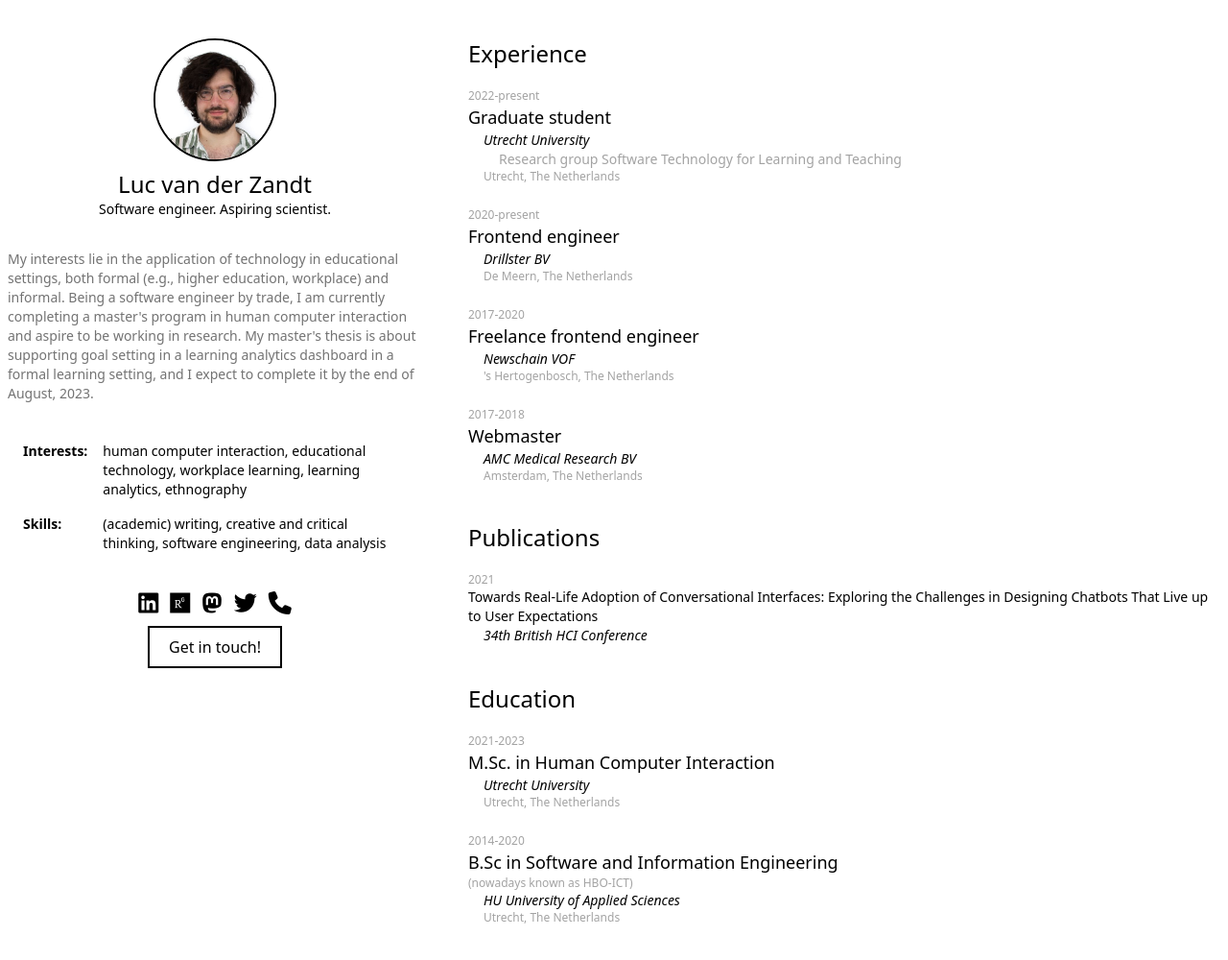
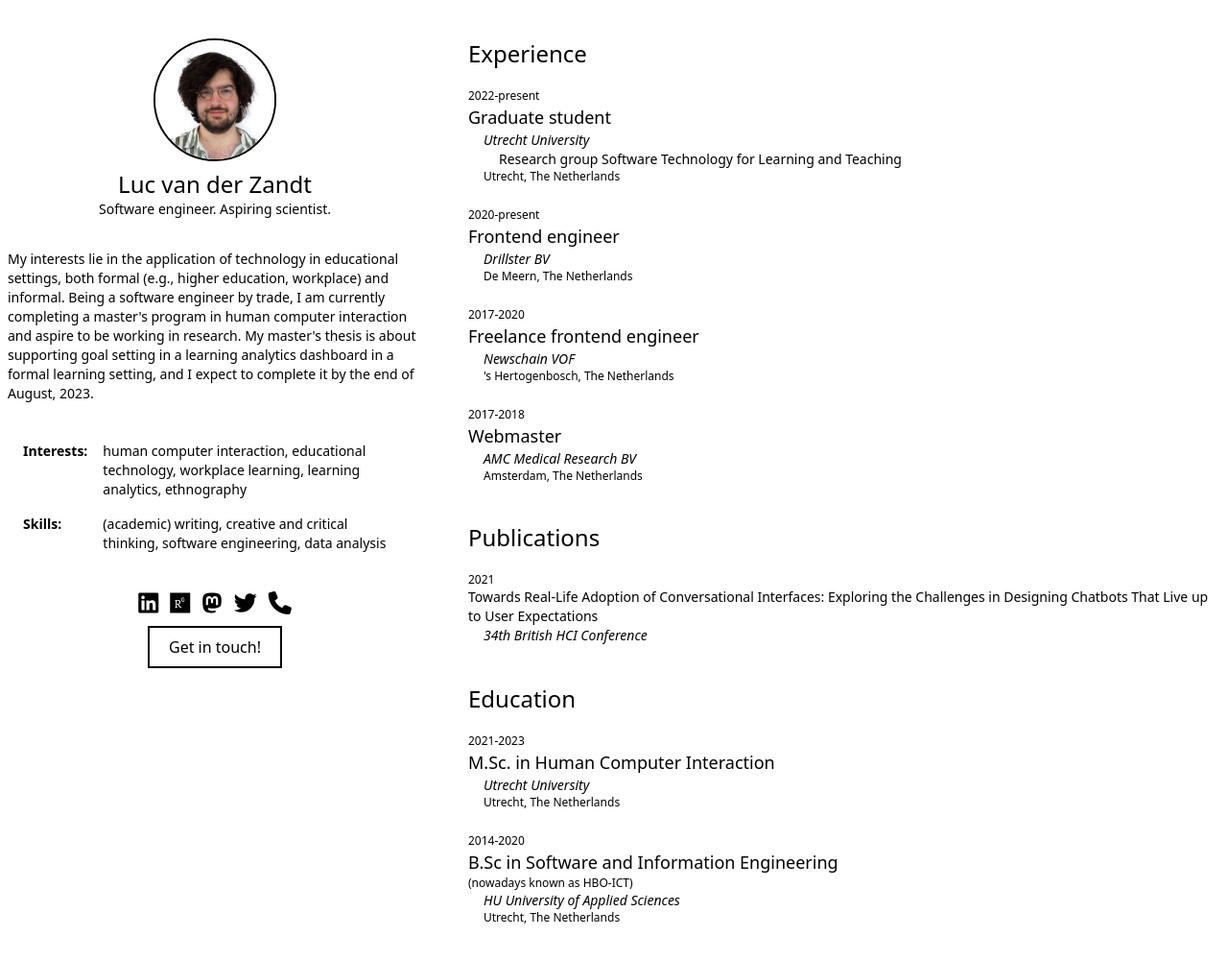
Before and after one commit to lucvanderzandt/lucvanderzandt.github.io, a plain HTML site: page index.html in a window 1280 px wide. Shown: the whole page at 96% size. Drawn offline with nearby package versions, Linux system fonts and the light colour scheme.

Commit message:
Update index.html

```diff
--- a/index.html
+++ b/index.html
@@ -29,7 +29,7 @@
             <!-- Introduction -->
             <div class="text-center text-sm">
                 <div>Software engineer. Aspiring scientist.</div>
-                <div class="mt-8 text-left text-neutral-500">
+                <div class="mt-8 text-left text-opacity-75">
                     My interests lie in the application of technology in educational settings, both formal (e.g., higher education, workplace) and informal. Being a software engineer by trade, I am currently completing a master's program in human computer interaction and aspire to be working in research. My master's thesis is about supporting goal setting in a learning analytics dashboard in a formal learning setting, and I expect to complete it by the end of August, 2023.
                 </div>
             </div>
@@ -49,14 +49,14 @@
             <!-- Contact information -->
             <div class="w-fit mx-auto my-3">
                 <a href="https://www.linkedin.com/in/lucvanderzandt/" target="_blank"><i
-                        class="fa-xl fa-brands fa-linkedin hover:text-neutral-400 mr-2"></i></a>
+                        class="fa-xl fa-brands fa-linkedin hover:text-opacity-75 mr-2"></i></a>
                 <a href="https://www.researchgate.net/profile/Luc-Van-Der-Zandt" target="_blank"><i
-                        class="fa-xl fa-brands fa-researchgate hover:text-neutral-400 mr-2"></i></a>
+                        class="fa-xl fa-brands fa-researchgate hover:text-opacity-75 mr-2"></i></a>
                 <a href="https://hci.social/@lucvanderzandt" target="_blank"><i
-                        class="fa-xl fa-brands fa-mastodon hover:text-neutral-400 mr-2"></i></a>
+                        class="fa-xl fa-brands fa-mastodon hover:text-opacity-75 mr-2"></i></a>
                 <a href="https://twitter.com/lucvanderzandt" target="_blank"><i
-                        class="fa-xl fa-brands fa-twitter hover:text-neutral-400 mr-2"></i></a>
-                <a href="tel:+31617692626"><i class="fa-solid fa-xl fa-phone hover:text-neutral-400"></i></a>
+                        class="fa-xl fa-brands fa-twitter hover:text-opacity-75 mr-2"></i></a>
+                <a href="tel:+31617692626"><i class="fa-solid fa-xl fa-phone hover:text-opacity-75"></i></a>
             </div>
 
             <!-- Contact me button, preferable contact method -->
@@ -73,31 +73,31 @@
 
                 <div class="text-sm my-5 text-left">
                     <div class="mb-6">
-                        <div class="text-xs text-neutral-400">2022-present</div>
+                        <div class="text-xs text-opacity-75">2022-present</div>
                         <h2 class="text-lg">Graduate student</h2>
                         <a href="https://www.uu.nl" class="pl-4 italic hover:underline">Utrecht University</a><br>
                         <a href="https://www.uu.nl/en/research/software/software-technology-for-learning-and-teaching"
-                            class="block pl-8 text-neutral-400 hover:underline">Research group Software Technology for
+                            class="block pl-8  text-opacity-75 hover:underline">Research group Software Technology for
                             Learning and Teaching</a>
-                        <div class="pl-4 text-xs text-neutral-400">Utrecht, The Netherlands</div>
+                        <div class="pl-4 text-xs text-opacity-75">Utrecht, The Netherlands</div>
                     </div>
                     <div class="mb-6">
-                        <div class="text-xs text-neutral-400">2020-present</div>
+                        <div class="text-xs text-opacity-75">2020-present</div>
                         <h2 class="text-lg">Frontend engineer</h2>
                         <a href="https://drillster.com" class="pl-4 italic hover:underline">Drillster BV</a>
-                        <div class="pl-4 text-xs text-neutral-400">De Meern, The Netherlands</div>
+                        <div class="pl-4 text-xs text-opacity-75">De Meern, The Netherlands</div>
                     </div>
                     <div class="mb-6">
-                        <div class="text-xs text-neutral-400">2017-2020</div>
+                        <div class="text-xs text-opacity-75">2017-2020</div>
                         <h2 class="text-lg">Freelance frontend engineer</h2>
                         <a href="https://newschain.nl" class="pl-4 italic hover:underline">Newschain VOF</a>
-                        <div class="pl-4 text-xs text-neutral-400">'s Hertogenbosch, The Netherlands</div>
+                        <div class="pl-4 text-xs text-opacity-75">'s Hertogenbosch, The Netherlands</div>
                     </div>
                     <div class="mb-6">
-                        <div class="text-xs text-neutral-400">2017-2018</div>
+                        <div class="text-xs text-opacity-75">2017-2018</div>
                         <h2 class="text-lg">Webmaster</h2>
                         <a href="https://amc.nl" class="pl-4 italic hover:underline">AMC Medical Research BV</a>
-                        <div class="pl-4 text-xs text-neutral-400">Amsterdam, The Netherlands</div>
+                        <div class="pl-4 text-xs text-opacity-75">Amsterdam, The Netherlands</div>
                     </div>
                 </div>
             </div>
@@ -108,7 +108,7 @@
 
                 <div class="text-sm my-5 text-left">
                     <div class="mb-6">
-                        <div class="text-xs text-neutral-400">2021</div>
+                        <div class="text-xs text-opacity-75">2021</div>
                         <a href="https://www.scienceopen.com/hosted-document?doi=10.14236/ewic/HCI2021.33"
                             class="text-sm hover:underline">
                             <div>Towards Real-Life Adoption of Conversational Interfaces: Exploring the Challenges in Designing Chatbots That Live up to User Expectations</div>
@@ -125,19 +125,19 @@
 
                 <div class="text-sm my-5 text-left">
                     <div class="mb-6">
-                        <div class="text-xs text-neutral-400">2021-2023</div>
+                        <div class="text-xs text-opacity-75">2021-2023</div>
                         <h2 class="text-lg">M.Sc. in Human Computer Interaction</h2>
                         <a href="https://www.uu.nl/en/masters/human-computer-interaction"
                             class="pl-4 italic hover:underline">Utrecht University</a>
-                       <div class="pl-4 text-xs text-neutral-400">Utrecht, The Netherlands</div>
+                       <div class="pl-4 text-xs text-opacity-75">Utrecht, The Netherlands</div>
                     </div>
                     <div class="mb-6">
-                        <div class="text-xs text-neutral-400">2014-2020</div>
+                        <div class="text-xs text-opacity-75">2014-2020</div>
                         <h2 class="text-lg">B.Sc in Software and Information Engineering</h2>
-                        <div class="text-xs text-neutral-400">(nowadays known as HBO-ICT)</div>
+                        <div class="text-xs text-opacity-75">(nowadays known as HBO-ICT)</div>
                         <a href="https://www.hu.nl/voltijd-opleidingen/hbo-ict" class="pl-4 italic hover:underline">HU
                             University of Applied Sciences</a>
-                        <div class="pl-4 text-xs text-neutral-400">Utrecht, The Netherlands</div>
+                        <div class="pl-4 text-xs text-opacity-75">Utrecht, The Netherlands</div>
                     </div>
                 </div>
             </div>
```
